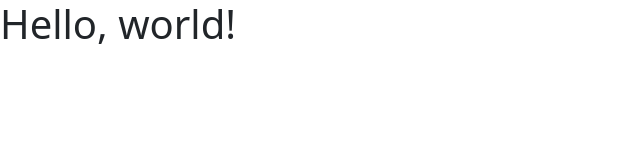
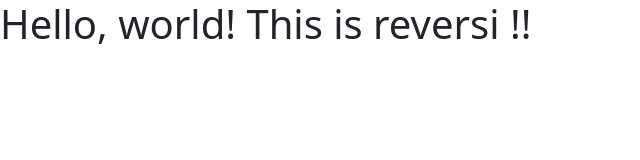
Before and after one commit to jean-hahn/reversi-jhahn, a website: page public/index.html in a window 1280 px wide. Shown: the whole page, without its empty margins (0-640 px from the left). Drawn offline with nearby package versions, Linux system fonts and the light colour scheme.

Commit message:
change body

```diff
--- a/public/index.html
+++ b/public/index.html
@@ -8,10 +8,10 @@
     <!-- Bootstrap CSS -->
     <link href="https://cdn.jsdelivr.net/npm/bootstrap@5.1.3/dist/css/bootstrap.min.css" rel="stylesheet" integrity="sha384-1BmE4kWBq78iYhFldvKuhfTAU6auU8tT94WrHftjDbrCEXSU1oBoqyl2QvZ6jIW3" crossorigin="anonymous">
 
-    <title>Hello, world! This is reversi !!</title>
+    <title>Hello, world! </title>
   </head>
   <body>
-    <h1>Hello, world!</h1>
+    <h1>Hello, world! This is reversi !!</h1>
 
     <!-- Optional JavaScript; choose one of the two! -->
 
```
